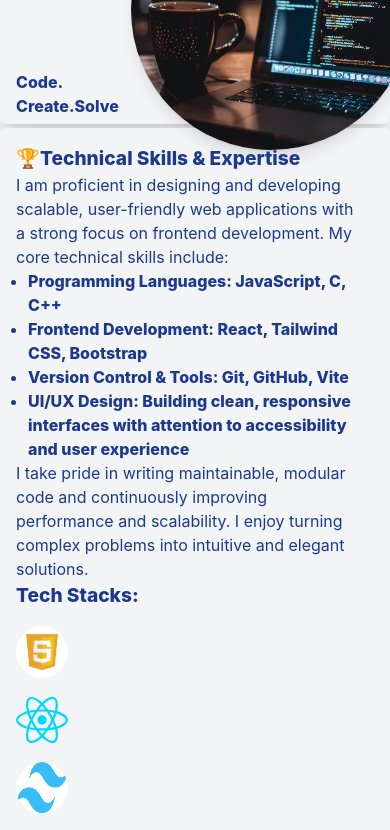
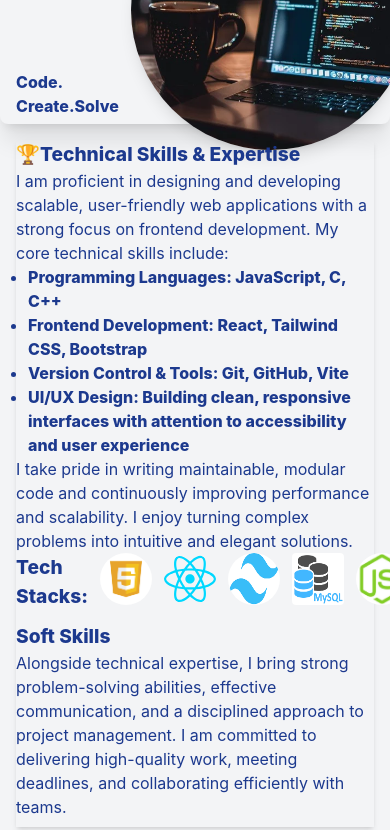
Before and after one commit to Lpurai/portfolio, a React (Vite) app: page /about in a window 390 px wide. Shown: the part 780-1610 px from the top of the page. Built offline with nearby package versions, Linux system fonts and the light colour scheme.

Commit message:
skills format

```diff
--- a/src/pages/about.jsx
+++ b/src/pages/about.jsx
@@ -22,8 +22,9 @@ const About = () => {
           <img src={coder}  className=' rounded-full  shadow-lg w-70 h-70 md:w-130 md:h-130' />
           </div>
       </div>
-       <div className="card-col"id="Skills">
-        <div><h2>🏆Technical Skills & Expertise</h2>
+       <div className="flex  flex-col m-4 shadow-md space-y-3 "id="Skills">
+        <div>
+          <h2>🏆Technical Skills & Expertise</h2>
           <p>I am proficient in designing and developing scalable, user-friendly web applications with a strong focus on frontend development. My core technical skills include:</p>
           <ul className="list-disc ml-3 text-primary font-extrabold">
             <li>Programming Languages: JavaScript, C, C++</li>
@@ -32,7 +33,7 @@ const About = () => {
             <li>UI/UX Design: Building clean, responsive interfaces with attention to accessibility and user experience</li>
           </ul>
           <p>I take pride in writing maintainable, modular code and continuously improving performance and scalability. I enjoy turning complex problems into intuitive and elegant solutions.</p>
-          <div className='flex flex-col md:flex-row space-y-4  md:space-x-6 ' >
+          <div className='flex flex-row  space-x-3  md:space-x-6 ' >
             <h2>Tech Stacks:</h2>
             <img src={js} alt="js-icon" className='img-others ' />
             <img src={reactLogo} alt="react-icon" className='img-others' />
```
